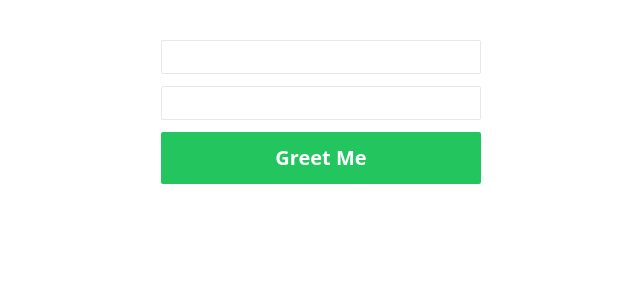
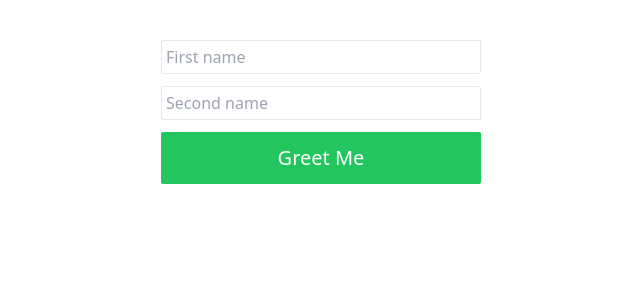
Before and after one commit to arjorb/react-introductory-exercises, a React (Create React App) app: page / in a window 1280 px wide. Shown: the top 300 px of the page, without its empty margins (319-959 px from the left). Built offline with nearby package versions, Linux system fonts and the light colour scheme; the HTML template or start-up script is replaced by a standard one.

Commit message:
done working on the handleChange function

```diff
--- a/src/App.js
+++ b/src/App.js
@@ -1,10 +1,35 @@
+import { useState } from 'react';
+
 const App = () => {
+  const [formData, setFormData] = useState({
+    firstname: '',
+    lastname: '',
+  });
+
+  const handleChange = e => {
+    const { name, value } = e.target;
+    setFormData(prevFormDate => ({ ...prevFormDate, [name]: value }));
+  };
   return (
     <div className='flex justify-center mt-10'>
       <div className='w-80 space-y-3'>
-        <input type='text' className='w-full border border-slate-200 py-1 rounded-sm outline-none pl-1' />
-        <input type='text' className='w-full border border-slate-200 py-1 rounded-sm outline-none pl-1' />
-        <button className='bg-green-500 w-full py-3 rounded-sm text-xl font-semibold text-white'>Greet Me</button>
+        <input
+          type='text'
+          name='firstname'
+          value={formData.firstname}
+          onChange={handleChange}
+          placeholder='First name'
+          className='w-full border border-slate-200 py-1 rounded-sm outline-none pl-1'
+        />
+        <input
+          type='text'
+          name='lastname'
+          value={formData.lastname}
+          onChange={handleChange}
+          placeholder='Second name'
+          className='w-full border border-slate-200 py-1 rounded-sm outline-none pl-1'
+        />
+        <button className='bg-green-500 w-full py-3 rounded-sm text-xl font-medium text-white'>Greet Me</button>
       </div>
     </div>
   );
```
